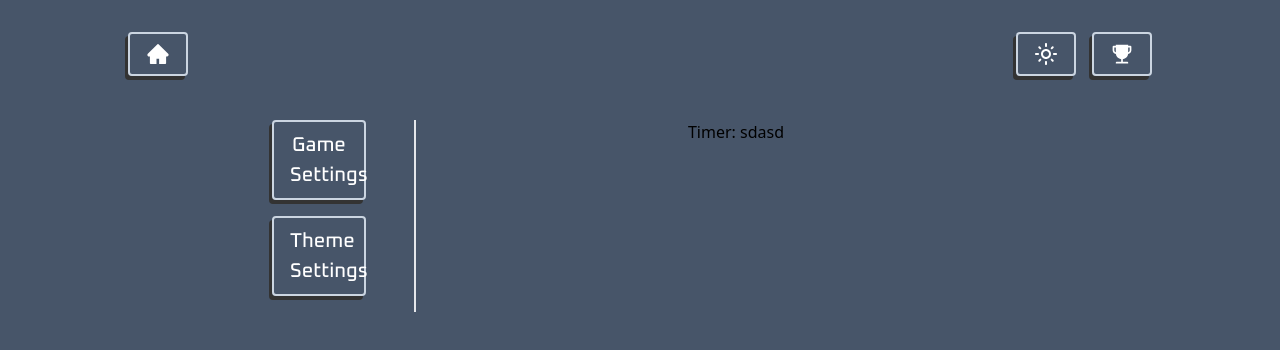
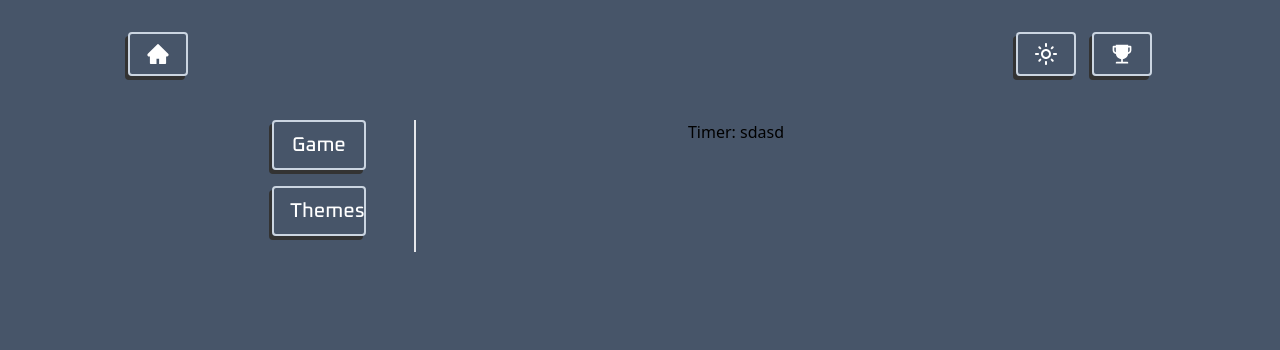
Before and after one commit to diogodeese/Key-Killer, a React (Vite) app: page /settings in a window 1280 px wide. Shown: the top 350 px of the page. Built offline with nearby package versions, Linux system fonts and the light colour scheme.

Commit message:
chore: update button names

```diff
--- a/src/components/Settings.tsx
+++ b/src/components/Settings.tsx
@@ -2,8 +2,8 @@ function Settings() {
   return (
     <div className="flex justify-center w-screen">
       <div className="flex flex-col w-[15%] text-center border-r-2 px-12">
-        <button className="button mb-4">Game Settings</button>
-        <button className="button mb-4">Theme Settings</button>
+        <button className="button mb-4">Game</button>
+        <button className="button mb-4">Themes</button>
       </div>
       <div className="w-[50%] text-center">Timer: sdasd</div>
     </div>
```
